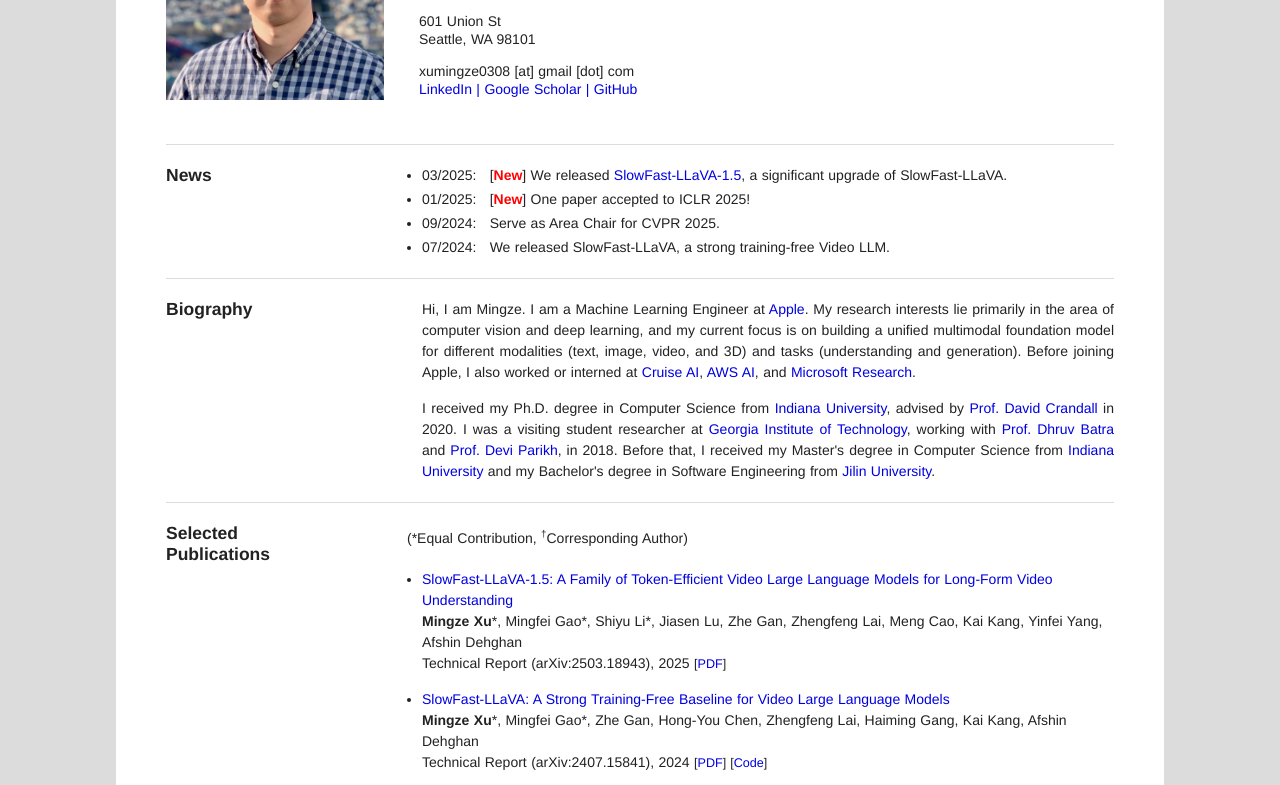
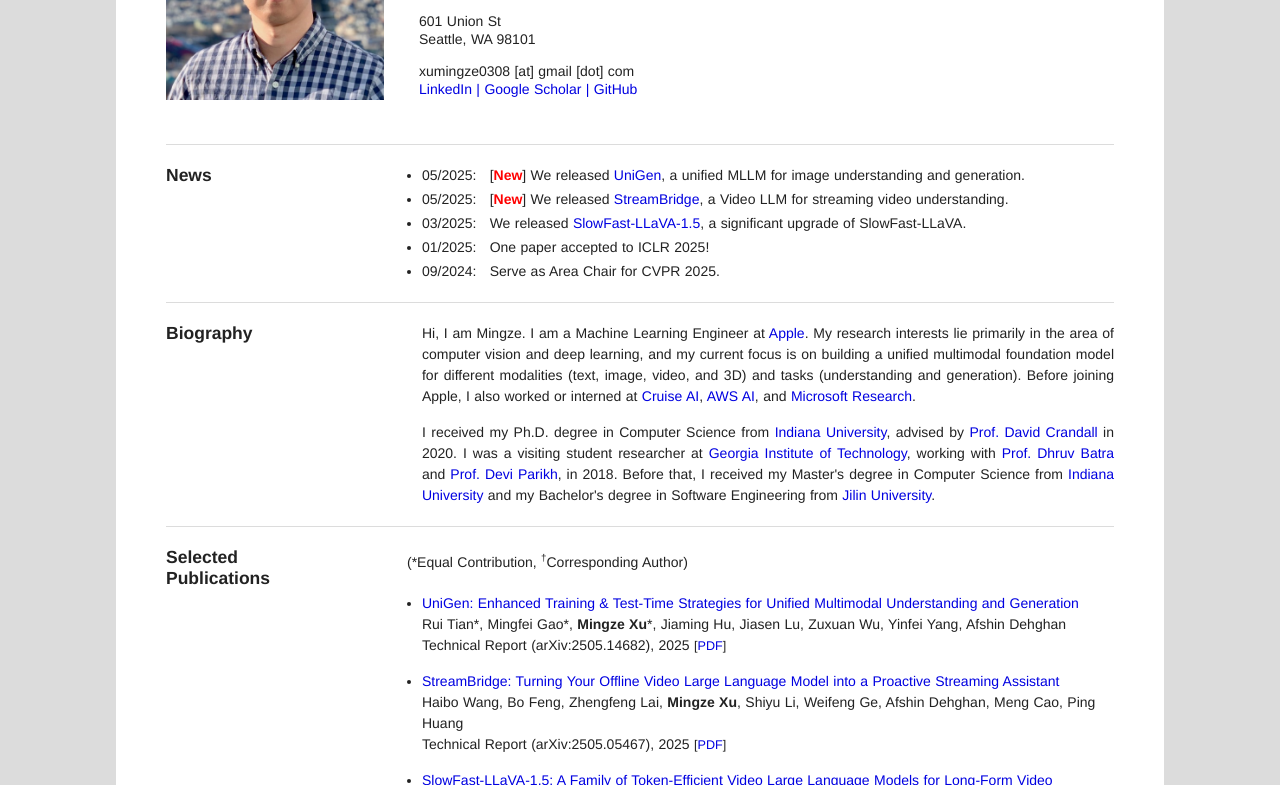
Before and after one commit to xumingze0308/xumingze0308.github.io, a plain HTML site: page index.html in a window 1280 px wide. Shown: the part 168-953 px from the top of the page. Drawn offline with Linux system fonts and the light colour scheme.

Commit message:
Update index.html

```diff
--- a/index.html
+++ b/index.html
@@ -104,16 +104,20 @@ The full path to this file is /u/mx6/html-pub/index.html<br>
 
                 <div class="sectionContent">
                     <ul>
+                        <li style="margin-bottom:-12px"><p>05/2025: &nbsp;
+                        [<font color="red"><strong>New</strong></font>]
+                        We released <a href="https://arxiv.org/pdf/2505.14682">UniGen</a>, a unified MLLM for image understanding and generation.</li></p>
+                        <li style="margin-bottom:-12px"><p>05/2025: &nbsp;
+                        [<font color="red"><strong>New</strong></font>]
+                        We released <a href="https://www.arxiv.org/pdf/2505.05467">StreamBridge</a>, a Video LLM for streaming video understanding.</li></p>
                         <li style="margin-bottom:-12px"><p>03/2025: &nbsp;
-                        [<font color="red"><strong>New</strong></font>]
                         We released <a href="https://arxiv.org/pdf/2503.18943">SlowFast-LLaVA-1.5</a>, a significant upgrade of SlowFast-LLaVA.</li></p>
                         <li style="margin-bottom:-12px"><p>01/2025: &nbsp;
-                        [<font color="red"><strong>New</strong></font>]
                         One paper accepted to ICLR 2025!</li></p>
-                        <li style="margin-bottom:-12px"><p>09/2024: &nbsp;
+                        <li style="margin-bottom:20px"><p>09/2024: &nbsp;
                         Serve as Area Chair for CVPR 2025.</li></p>
-                        <li style="margin-bottom:20px"><p>07/2024: &nbsp;
-                        We released SlowFast-LLaVA, a strong training-free Video LLM.</li></p>
+                        <!-- <li style="margin-bottom:20px"><p>07/2024: &nbsp;                      -->
+                        <!-- We released SlowFast-LLaVA, a strong training-free Video LLM.</li></p> -->
                         <!-- <li style="margin-bottom:-12px"><p>02/2024: &nbsp;  -->
                         <!-- Joined Apple as Machine Learning Engineer!</li></p> -->
                         <!-- <li style="margin-bottom:-12px"><p>07/2023: &nbsp;  -->
@@ -225,6 +229,24 @@ The full path to this file is /u/mx6/html-pub/index.html<br>
 
                 <div class="sectionContent">
                     <ul>
+                        <li style="margin-bottom:10px">
+                            <p><a href="https://arxiv.org/pdf/2505.14682">UniGen: Enhanced Training & Test-Time Strategies for Unified Multimodal Understanding and Generation</strong></a></br>
+                            Rui Tian*, Mingfei Gao*, <strong>Mingze Xu</strong>*, Jiaming Hu, Jiasen Lu, Zuxuan Wu, Yinfei Yang, Afshin Dehghan</br>
+                            Technical Report (arXiv:2505.14682), 2025
+                            <plink>
+                            [<a href="https://arxiv.org/pdf/2505.14682">PDF</a>]
+                            </plink>
+                        </li>
+
+                        <li style="margin-bottom:10px">
+                            <p><a href="https://arxiv.org/pdf/2503.18943">StreamBridge: Turning Your Offline Video Large Language Model into a Proactive Streaming Assistant</strong></a></br>
+                            Haibo Wang, Bo Feng, Zhengfeng Lai, <strong>Mingze Xu</strong>, Shiyu Li, Weifeng Ge, Afshin Dehghan, Meng Cao, Ping Huang</br>
+                            Technical Report (arXiv:2505.05467), 2025
+                            <plink>
+                            [<a href="https://www.arxiv.org/pdf/2505.05467">PDF</a>]
+                            </plink>
+                        </li>
+
                         <li style="margin-bottom:10px">
                             <p><a href="https://arxiv.org/pdf/2503.18943">SlowFast-LLaVA-1.5: A Family of Token-Efficient Video Large Language Models for Long-Form Video Understanding</strong></a></br>
                             <strong>Mingze Xu</strong>*, Mingfei Gao*, Shiyu Li*, Jiasen Lu, Zhe Gan, Zhengfeng Lai, Meng Cao, Kai Kang, Yinfei Yang, Afshin Dehghan</br>
@@ -515,7 +537,7 @@ The full path to this file is /u/mx6/html-pub/index.html<br>
 
     </div>
     <div align="right">
-        <p><i>Last update: 03/24/2025 &nbsp;&nbsp;&nbsp;</i></p>
+        <p><i>Last update: 05/20/2025 &nbsp;&nbsp;&nbsp;</i></p>
     </div>
 </div>
 
```
